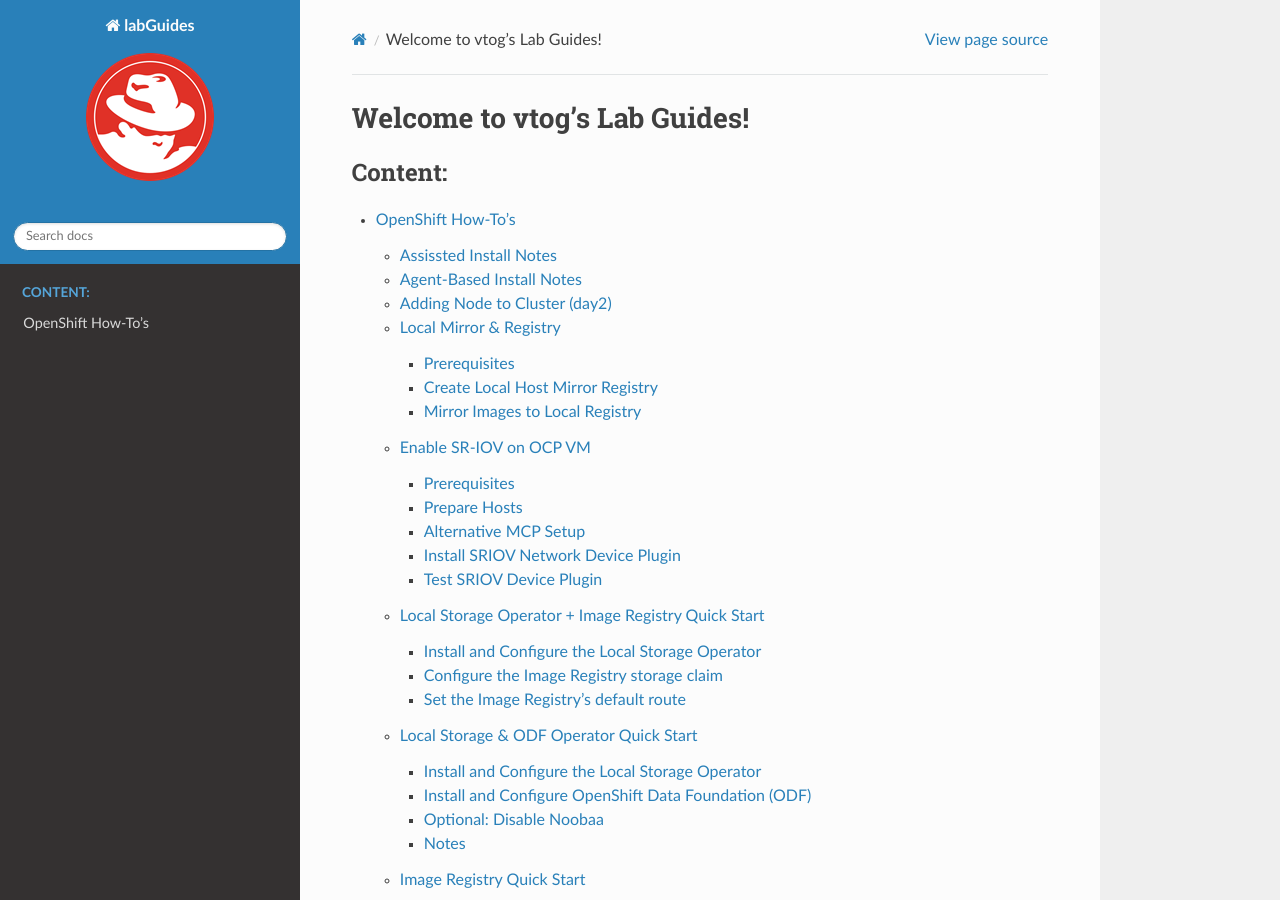
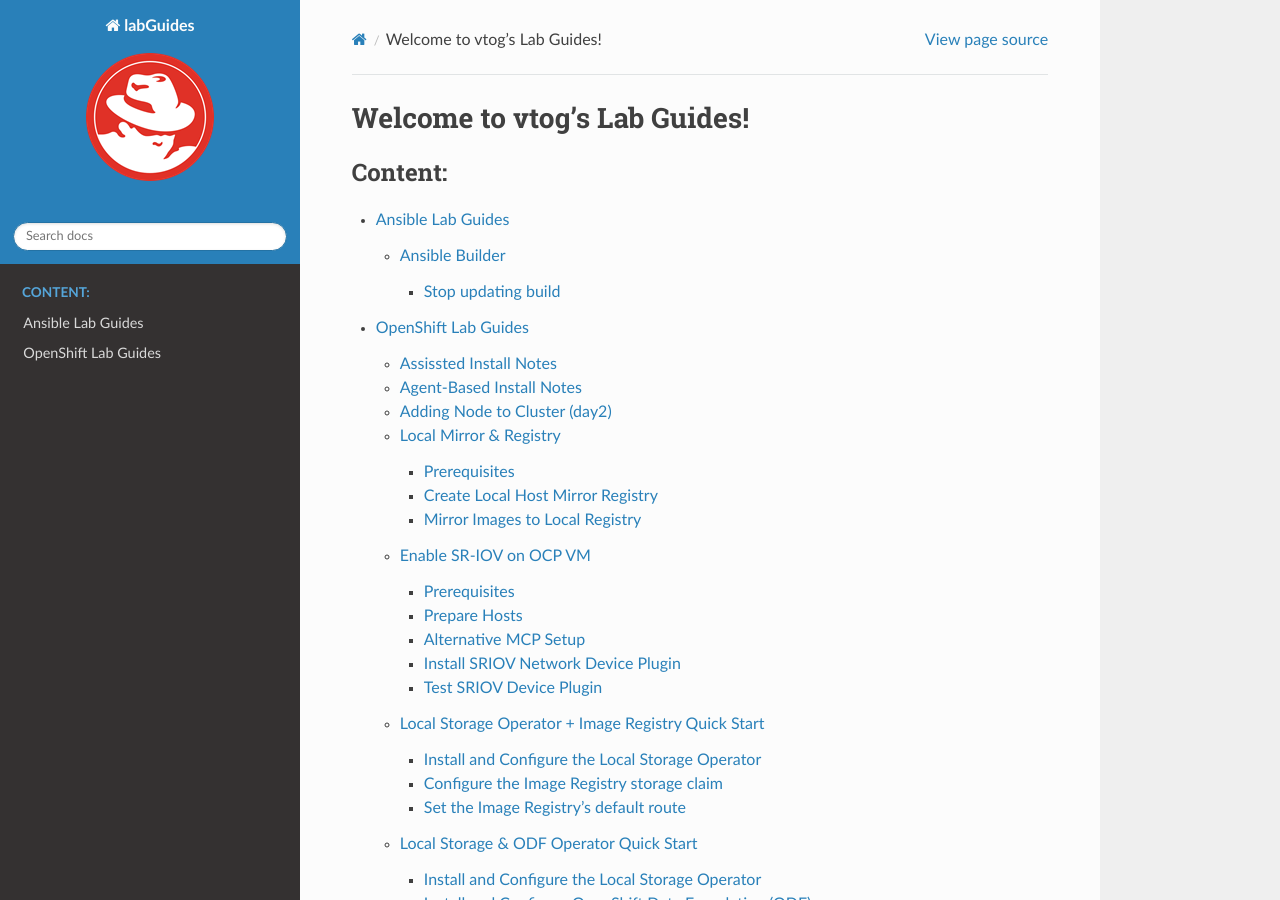
Before and after one commit to vtog/labGuides, a Sphinx documentation site: the page built from source/index.rst, in a window 1280 px wide and 900 px high. Built offline with Sphinx 7.4.7 and the Read the Docs theme 2.0.0, drawn with Linux system fonts in a browser that asks for light colours; pages that are not in the unit, such as notebooks, are missing from menus.

Commit message:
added new ansible section

```diff
--- /dev/null
+++ b/source/ans/ans.rst
@@ -0,0 +1,8 @@
+Ansible Lab Guides
+==================
+
+.. toctree::
+   :maxdepth: 0
+   :caption: Content:
+
+   ansible-builder
--- a/source/index.rst
+++ b/source/index.rst
@@ -5,5 +5,6 @@
    :maxdepth: 0
    :caption: Content:
 
+   ans/ans
    ocp/ocp
    env/env
--- a/source/ocp/local-mirror-registry.rst
+++ b/source/ocp/local-mirror-registry.rst
@@ -113,7 +113,7 @@
       {
         "auths": {
           "mirror.lab.local:8443": {
-            "auth": "aW5pdDpwYXNzd29yZA==",
+            "auth": "aW5pdDpwYXNzd29yZA=="
           },
           "quay.io": {
             "auth": "b3BlbnNo...",
--- a/source/ocp/ocp.rst
+++ b/source/ocp/ocp.rst
@@ -1,5 +1,5 @@
-OpenShift How-To's
-==================
+OpenShift Lab Guides
+====================
 
 .. toctree::
    :maxdepth: 0
```
Also changed, not shown: source/ans/ansible-builder.rst (added, +67 -0 lines), source/ans/images/ansibleversion.png (added), 2 other files.
